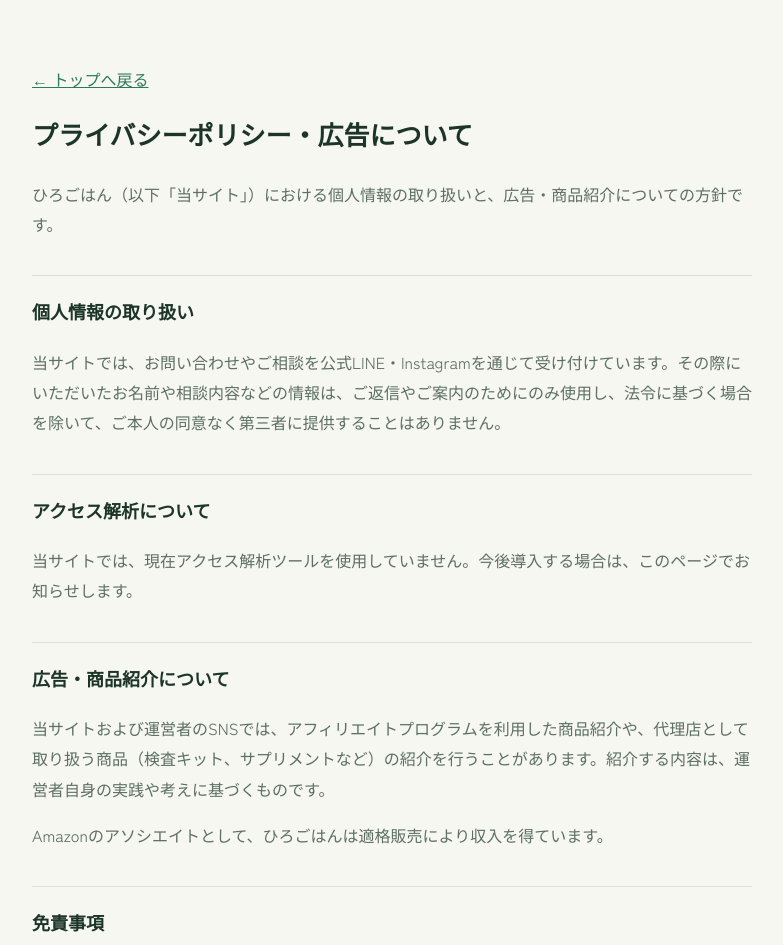
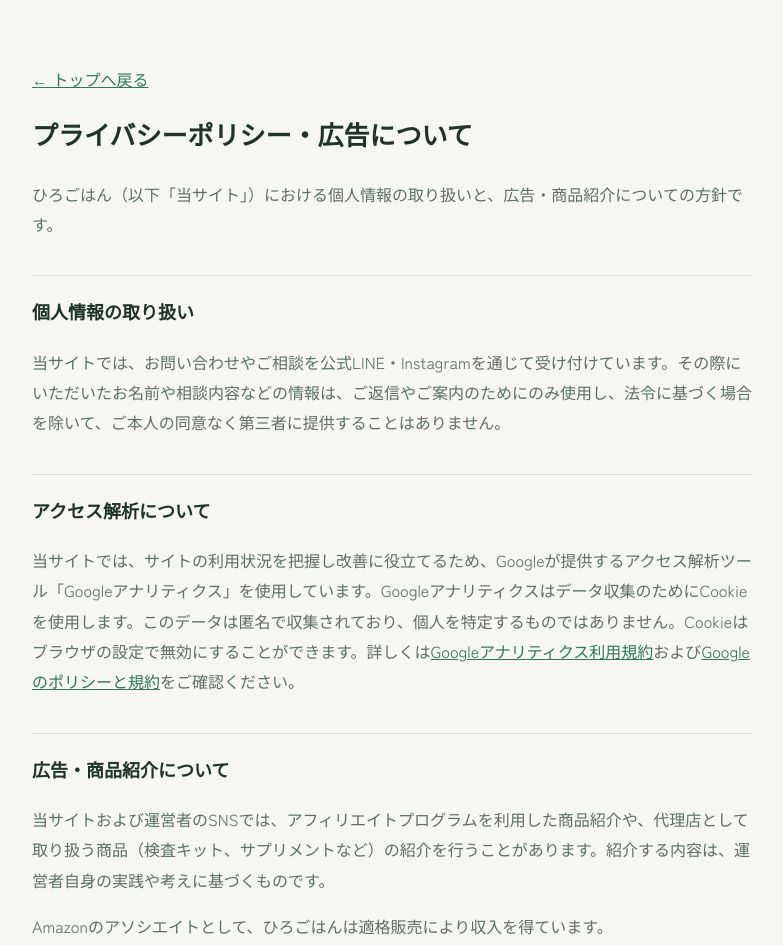
Before and after one commit to ghiroe9-ctrl/hirogohan-site, a plain HTML site: page privacy.html in a window 1280 px wide. Shown: the top 945 px of the page, without its empty margins (248-1031 px from the left). Drawn offline with Linux system fonts and the light colour scheme; a web font is replaced by a local one.

Commit message:
プライバシーポリシーにGoogleアナリティクスの記載を追加
Co-Authored-By: Claude Opus 5.5 <noreply@anthropic.com>
Claude-Session: https://claude.ai/code/session_01Jrmm33akqLaUzo4mQRmNqr

```diff
--- a/privacy.html
+++ b/privacy.html
@@ -36,7 +36,7 @@ a{color:var(--leaf)}
 <p>当サイトでは、お問い合わせやご相談を公式LINE・Instagramを通じて受け付けています。その際にいただいたお名前や相談内容などの情報は、ご返信やご案内のためにのみ使用し、法令に基づく場合を除いて、ご本人の同意なく第三者に提供することはありません。</p>
 
 <h2>アクセス解析について</h2>
-<p>当サイトでは、現在アクセス解析ツールを使用していません。今後導入する場合は、このページでお知らせします。</p>
+<p>当サイトでは、サイトの利用状況を把握し改善に役立てるため、Googleが提供するアクセス解析ツール「Googleアナリティクス」を使用しています。Googleアナリティクスはデータ収集のためにCookieを使用します。このデータは匿名で収集されており、個人を特定するものではありません。Cookieはブラウザの設定で無効にすることができます。詳しくは<a href="https://marketingplatform.google.com/about/analytics/terms/jp/" target="_blank" rel="noopener">Googleアナリティクス利用規約</a>および<a href="https://policies.google.com/technologies/partner-sites?hl=ja" target="_blank" rel="noopener">Googleのポリシーと規約</a>をご確認ください。</p>
 
 <h2>広告・商品紹介について</h2>
 <p>当サイトおよび運営者のSNSでは、アフィリエイトプログラムを利用した商品紹介や、代理店として取り扱う商品（検査キット、サプリメントなど）の紹介を行うことがあります。紹介する内容は、運営者自身の実践や考えに基づくものです。</p>
```
